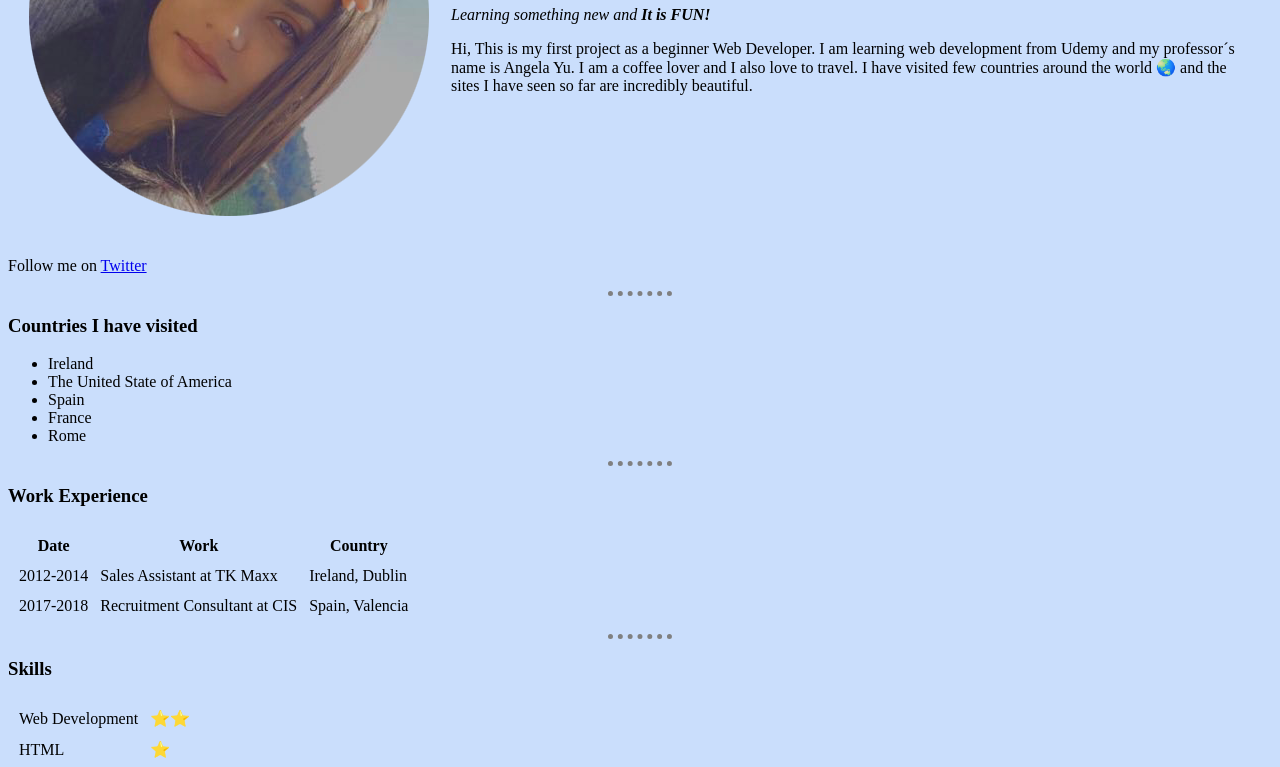
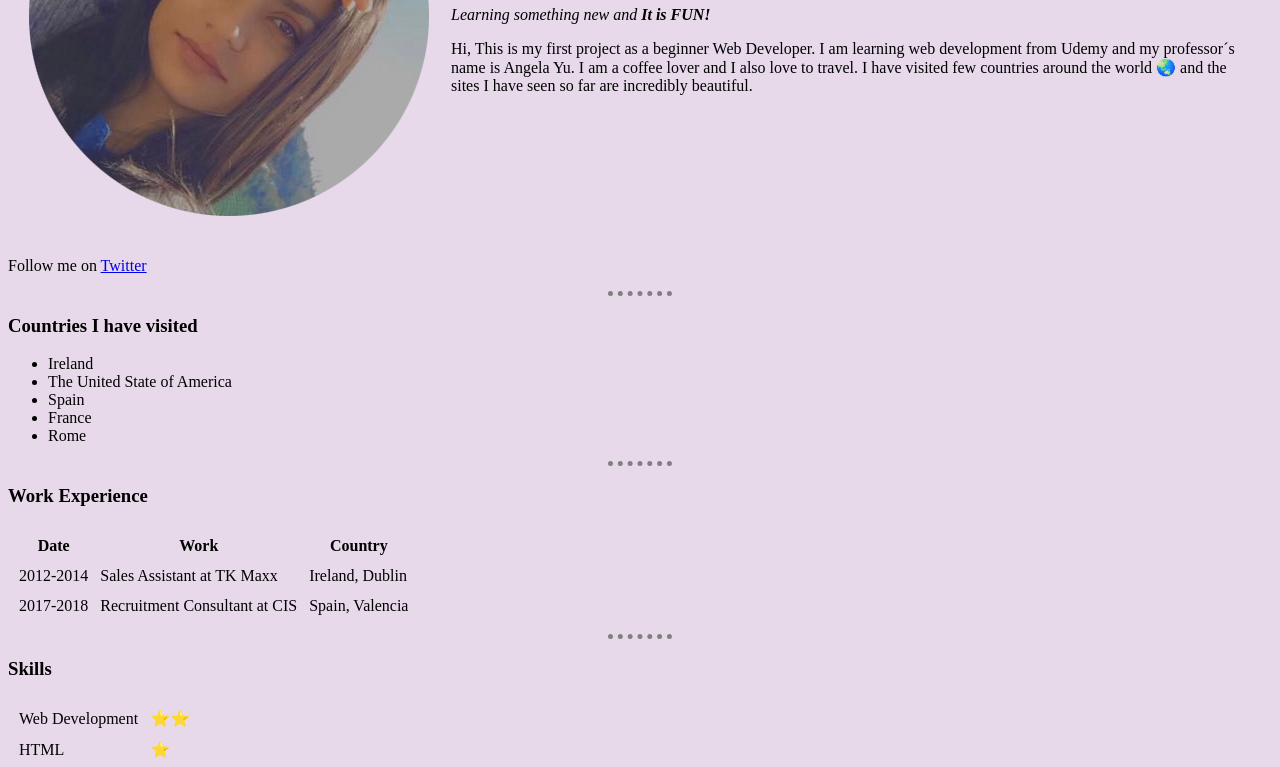
Before and after one commit to nehagahlot02/CV, a plain HTML site: page index.html in a window 1280 px wide. Shown: the part 213-980 px from the top of the page. Drawn offline with Linux system fonts and the light colour scheme.

Commit message:
Update index.html

```diff
--- a/index.html
+++ b/index.html
@@ -7,7 +7,7 @@
   <style>
 
     body {
-      background-color:#cadefc;
+      background-color:#e7d9ea;
     }
 
     hr {
```
